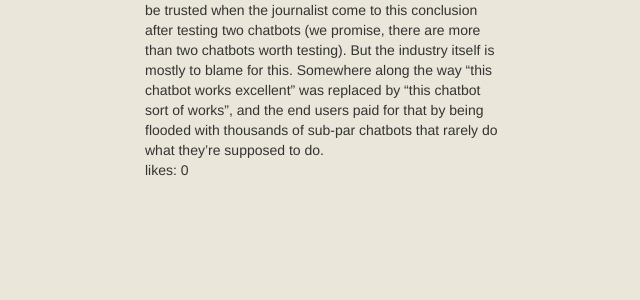
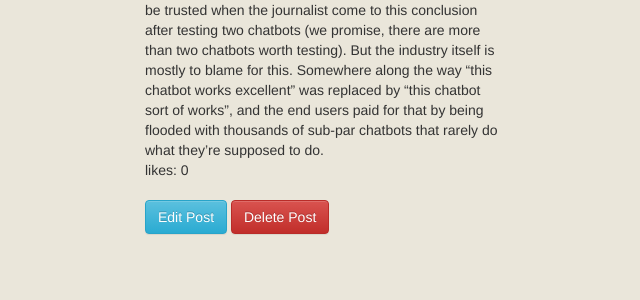
Before and after one commit to gokhanaker/blog-website, a Django app: page /post/1/ in a window 1280 px wide. Shown: the part 341-641 px from the top of the page, without its empty margins (315-955 px from the left). Run offline with Django 3.2, Linux system fonts and the light colour scheme; data comes from the database, SQL or seed files in the repository; both versions use the stored data as it was after the commit; data that the repository does not hold is empty; some libraries are stand-ins or nearby versions.

Commit message:
deleting post functionality works

```diff
--- a/blog_project/blog/templates/blog/post_detail.html
+++ b/blog_project/blog/templates/blog/post_detail.html
@@ -27,7 +27,13 @@
             <br> <br>
            </ul>
         {% endfor %}
+        <!-- a link as a button to edit a post -->
+        <a href='/post/edit/{{post.pk}}' class="btn btn-info" role="button"> Edit Post</a>
+        <!-- a link as a button to delete your post -->
+        <a href='/post/delete/{{post.pk}}' class="btn btn-danger" role="button"
+        onclick="return confirm('Are you sure you want to delete this?')"> Delete Post</a>
+
       </div>
-      <!-- <div class = "col-md-1"> </div> -->
+
   </div>
 </div>
--- a/blog_project/blog/urls.py
+++ b/blog_project/blog/urls.py
@@ -11,5 +11,7 @@ urlpatterns = [
     path('post/new/', views.newPost, name= 'newPost'),
     path('post/new/publish/', views.publishPost, name = 'publishPost'),
     path('post/edit/<int:post_id>/', views.editPost, name = 'editPost'),
-    path('post/edit/<int:post_id>/update/', views.updatingEditedPost, name = 'updatingEditedPost')
+    path('post/edit/<int:post_id>/update/', views.updatingEditedPost, name = 'updatingEditedPost'),
+    path('post/delete/<int:post_id>/', views.deletePost, name = 'deletePost')
+
 ]
--- a/blog_project/blog/views.py
+++ b/blog_project/blog/views.py
@@ -63,3 +63,9 @@ def updatingEditedPost(request, post_id):
             form.save()
     # returning to homepage
     return HttpResponseRedirect('/')
+
+
+def deletePost(request, post_id):
+    # deleting a record from Post model
+    Post.objects.filter(pk = post_id).delete()
+    return HttpResponseRedirect('/')
```
Also changed, not shown: blog_project/db.sqlite3.
